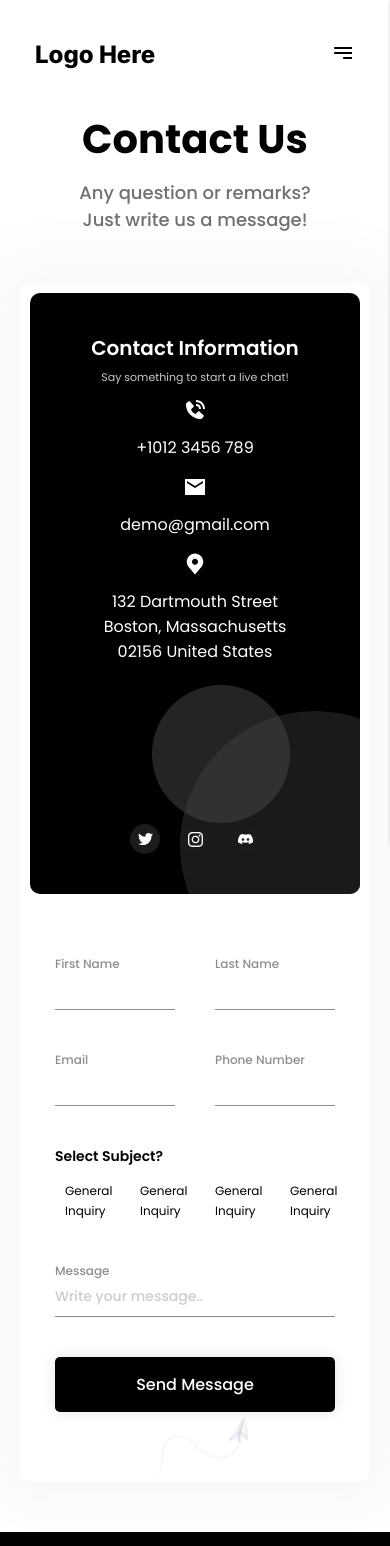
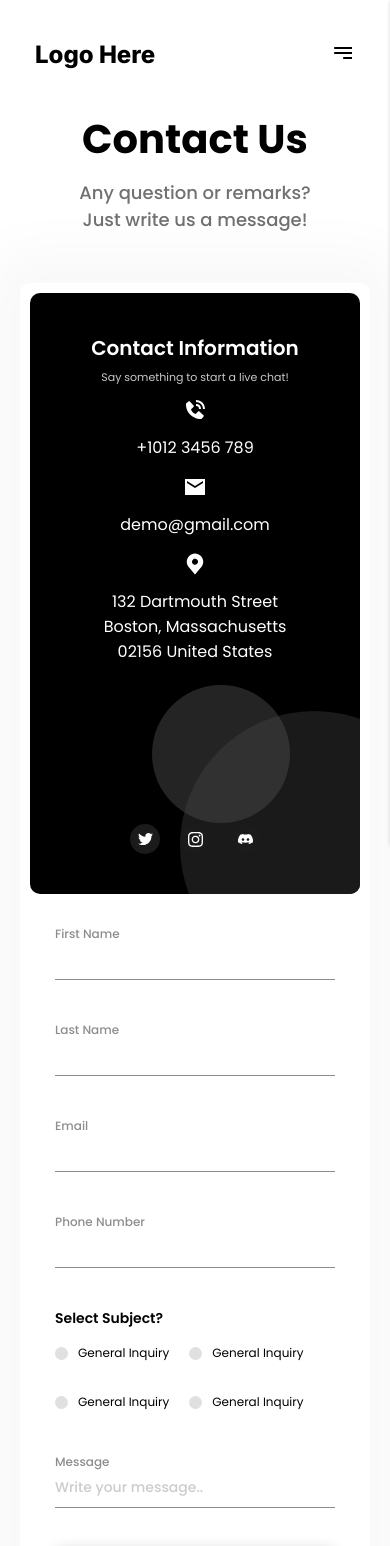
Before and after one commit to virus231/mbunity, a Next.js app: page / in a window 390 px wide. Shown: the top 1546 px of the page. Built offline with nearby package versions, Linux system fonts and the light colour scheme.

Commit message:
FEAT: Form adaptive mobile

```diff
--- a/src/components/ContactUsInfo/Form/ContactUsForm.module.scss
+++ b/src/components/ContactUsInfo/Form/ContactUsForm.module.scss
@@ -9,12 +9,19 @@
   @media (max-width: $WIDTH_TABLET) {
     padding-left: 10px;
     padding-right: 10px;
+    padding-top: 30px;
+
   }
 
   &__fields {
     display: grid;
     grid-template-columns: repeat(2, minmax(0, 1fr));
     grid-gap: 40px;
+
+    @media (max-width: $WIDTH_TABLET) {
+      grid-template-columns: repeat(1, minmax(0, 1fr));
+
+    }
   }
 
   .subject {
--- a/src/components/ContactUsInfo/Form/Elements/Radio/Radio.module.scss
+++ b/src/components/ContactUsInfo/Form/Elements/Radio/Radio.module.scss
@@ -1,3 +1,6 @@
+@use '../../../../../styles/common/variables' as *;
+
+
 .caption {
   color: #000;
   font-family: var(--font-poppins);
@@ -13,6 +16,11 @@
   grid-template-columns: repeat(4, minmax(0, 1fr));
   column-gap: 1.25rem;
   row-gap: 0.875rem;
+
+  @media (max-width: $WIDTH_TABLET) {
+    grid-template-columns: repeat(2, minmax(0, 1fr));
+
+  }
 
   .radio {
     margin-top: 15px;
```
